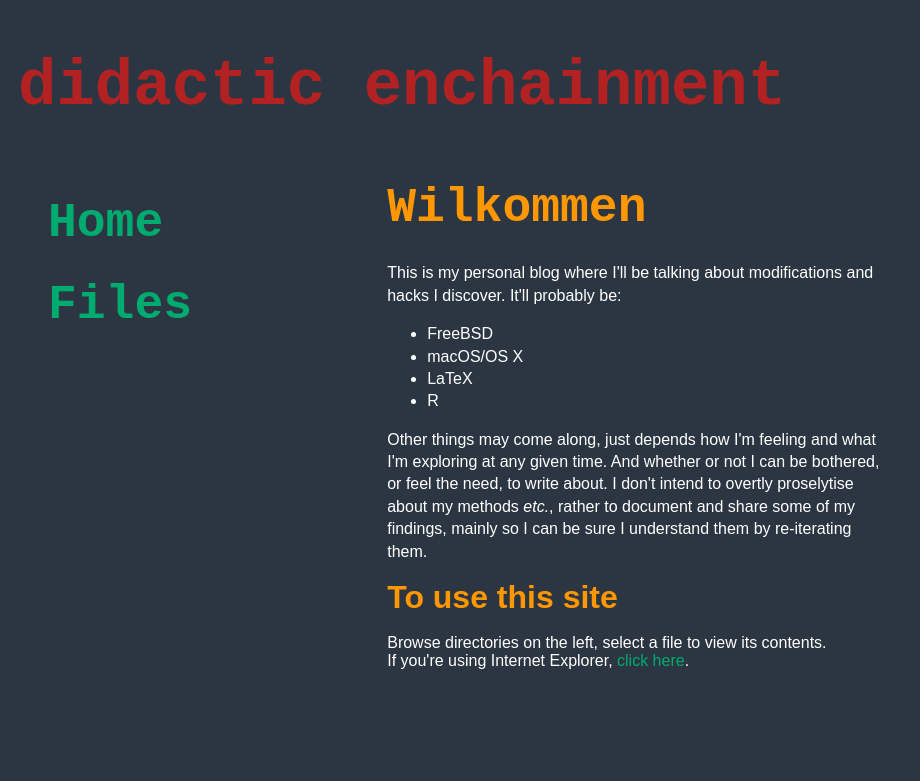
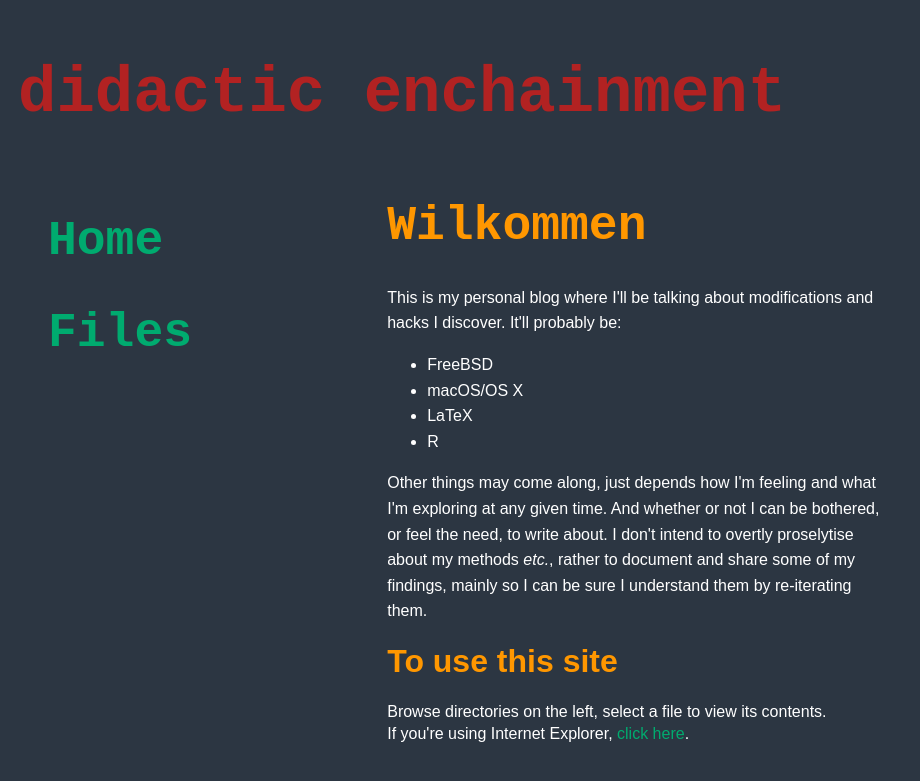
Before and after one commit to paulrbts/blog, a Jekyll site: the page built from index.html, in a window 1280 px wide. Shown: the top 781 px of the page, without its empty margins (0-920 px from the left). Built offline with Jekyll 4.4.1, drawn with Linux system fonts in a browser that asks for light colours; some web fonts are replaced.

Commit message:
line-height increase

```diff
--- a/css/common.css
+++ b/css/common.css
@@ -4,7 +4,7 @@ html {
 }
 
 body {
-  font: normal 100%/1.4 'Overpass Mono',sans-serif;
+  font: normal 100%/1.6 'Overpass Mono',sans-serif;
   font-size: 16px;
   color: #FFFFFF;
   background-color: #2C3642
```
